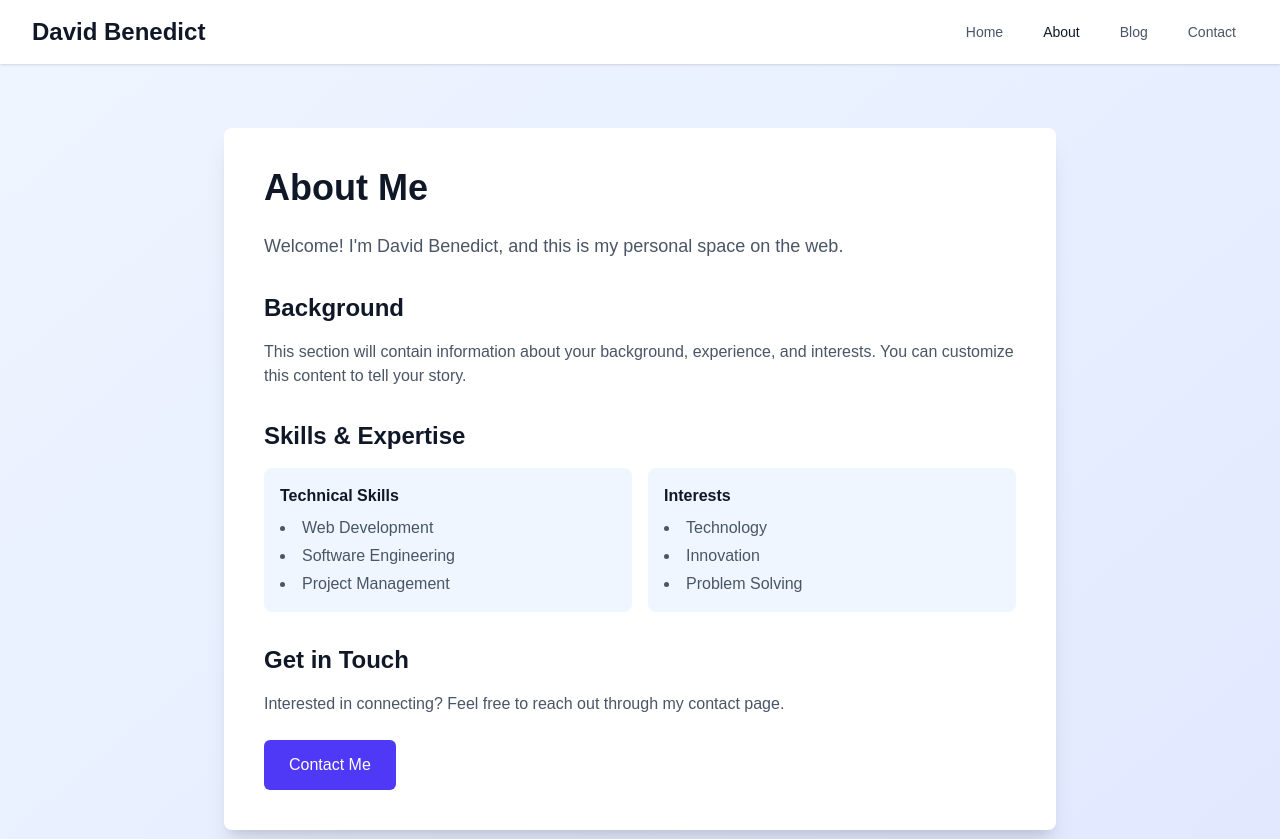
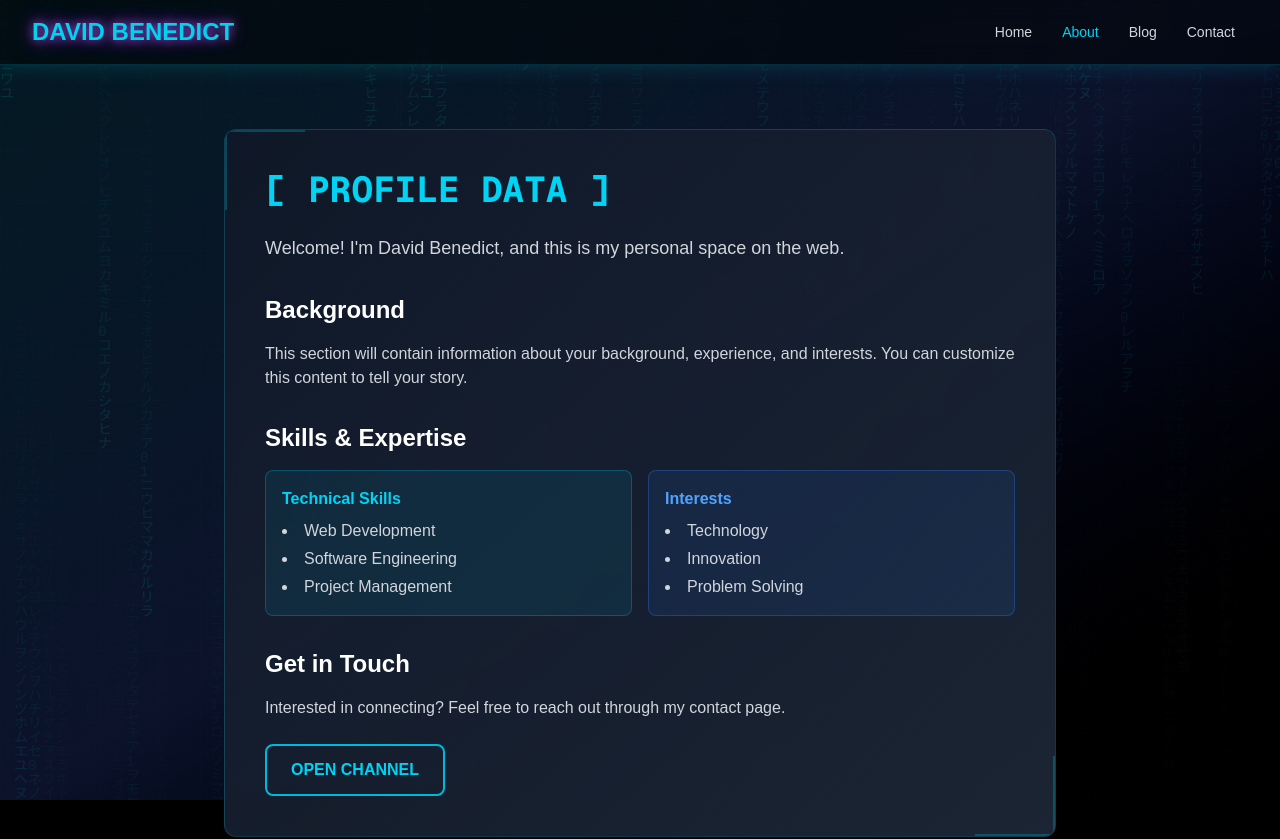
Before and after one commit to davebenedict/dbenedict-website, a Next.js app: page /personal/about in a window 1280 px wide. Shown: the top 839 px of the page. Built offline with nearby package versions, Linux system fonts and the light colour scheme.

Commit message:
Apply Matrix theme to About page with purple glow and CONNECTED TO text

```diff
--- a/src/app/globals.css
+++ b/src/app/globals.css
@@ -82,6 +82,13 @@
 
 /* Glowing text effect */
 .text-glow {
+  text-shadow: 0 0 10px rgba(168, 85, 247, 0.8),
+               0 0 20px rgba(168, 85, 247, 0.6),
+               0 0 30px rgba(168, 85, 247, 0.4),
+               0 0 40px rgba(168, 85, 247, 0.2);
+}
+
+.text-glow-cyan {
   text-shadow: 0 0 10px rgba(0, 255, 255, 0.8),
                0 0 20px rgba(0, 255, 255, 0.6),
                0 0 30px rgba(0, 255, 255, 0.4);
--- a/src/app/personal/about/page.tsx
+++ b/src/app/personal/about/page.tsx
@@ -1,28 +1,35 @@
 import Link from 'next/link';
+import MatrixBackground from '@/components/MatrixBackground';
+import GlowCard from '@/components/GlowCard';
 
 export default function AboutPage() {
   return (
-    <div className="min-h-screen bg-gradient-to-br from-blue-50 to-indigo-100 dark:from-gray-900 dark:to-gray-800">
-      <nav className="bg-white dark:bg-gray-800 shadow-sm">
+    <div className="min-h-screen relative bg-black overflow-hidden">
+      <MatrixBackground />
+      <div className="fixed inset-0 bg-grid opacity-20 pointer-events-none" style={{ zIndex: 1 }} />
+      <div className="fixed inset-0 bg-gradient-to-br from-cyan-950/50 via-blue-950/50 to-black pointer-events-none" style={{ zIndex: 2 }} />
+
+      <div className="relative" style={{ zIndex: 3 }}>
+      <nav className="bg-black/50 backdrop-blur-md border-b border-cyan-500/20 shadow-lg shadow-cyan-500/10">
         <div className="max-w-7xl mx-auto px-4 sm:px-6 lg:px-8">
           <div className="flex justify-between h-16 items-center">
             <div className="flex-shrink-0">
               <Link href="/personal">
-                <h1 className="text-2xl font-bold text-gray-900 dark:text-white">David Benedict</h1>
+                <h1 className="text-2xl font-bold text-cyan-400 text-glow animate-glow-pulse">DAVID BENEDICT</h1>
               </Link>
             </div>
             <div className="hidden md:block">
-              <div className="ml-10 flex items-baseline space-x-4">
-                <Link href="/personal" className="text-gray-600 dark:text-gray-300 hover:bg-gray-100 dark:hover:bg-gray-700 px-3 py-2 rounded-md text-sm font-medium">
+              <div className="ml-10 flex items-baseline space-x-1">
+                <Link href="/personal" className="text-gray-300 hover:text-cyan-400 hover:bg-cyan-500/10 px-3 py-2 rounded-md text-sm font-medium transition-all border border-transparent hover:border-cyan-500/30">
                   Home
                 </Link>
-                <Link href="/personal/about" className="text-gray-900 dark:text-white hover:bg-gray-100 dark:hover:bg-gray-700 px-3 py-2 rounded-md text-sm font-medium">
+                <Link href="/personal/about" className="text-cyan-400 hover:text-cyan-300 hover:bg-cyan-500/10 px-3 py-2 rounded-md text-sm font-medium transition-all border border-transparent hover:border-cyan-500/30">
                   About
                 </Link>
-                <Link href="/personal/blog" className="text-gray-600 dark:text-gray-300 hover:bg-gray-100 dark:hover:bg-gray-700 px-3 py-2 rounded-md text-sm font-medium">
+                <Link href="/personal/blog" className="text-gray-300 hover:text-cyan-400 hover:bg-cyan-500/10 px-3 py-2 rounded-md text-sm font-medium transition-all border border-transparent hover:border-cyan-500/30">
                   Blog
                 </Link>
-                <Link href="/personal/contact" className="text-gray-600 dark:text-gray-300 hover:bg-gray-100 dark:hover:bg-gray-700 px-3 py-2 rounded-md text-sm font-medium">
+                <Link href="/personal/contact" className="text-gray-300 hover:text-cyan-400 hover:bg-cyan-500/10 px-3 py-2 rounded-md text-sm font-medium transition-all border border-transparent hover:border-cyan-500/30">
                   Contact
                 </Link>
               </div>
@@ -32,40 +39,40 @@
       </nav>
 
       <main className="max-w-4xl mx-auto py-16 px-4 sm:px-6 lg:px-8">
-        <div className="bg-white dark:bg-gray-800 shadow-xl rounded-lg overflow-hidden">
+        <GlowCard glowColor="cyan">
           <div className="px-6 py-8 sm:p-10">
-            <h1 className="text-4xl font-bold text-gray-900 dark:text-white mb-6">
-              About Me
+            <h1 className="text-4xl font-bold text-cyan-400 mb-6 font-mono">
+              [ PROFILE DATA ]
             </h1>
 
             <div className="prose dark:prose-invert max-w-none">
-              <p className="text-lg text-gray-600 dark:text-gray-300 mb-6">
+              <p className="text-lg text-gray-300 mb-6">
                 Welcome! I'm David Benedict, and this is my personal space on the web.
               </p>
 
-              <h2 className="text-2xl font-bold text-gray-900 dark:text-white mt-8 mb-4">
+              <h2 className="text-2xl font-bold text-white mt-8 mb-4">
                 Background
               </h2>
-              <p className="text-gray-600 dark:text-gray-300 mb-4">
+              <p className="text-gray-300 mb-4">
                 This section will contain information about your background, experience, and interests.
                 You can customize this content to tell your story.
               </p>
 
-              <h2 className="text-2xl font-bold text-gray-900 dark:text-white mt-8 mb-4">
+              <h2 className="text-2xl font-bold text-white mt-8 mb-4">
                 Skills & Expertise
               </h2>
               <div className="grid grid-cols-1 md:grid-cols-2 gap-4 mb-6">
-                <div className="bg-blue-50 dark:bg-gray-700 p-4 rounded-lg">
-                  <h3 className="font-semibold text-gray-900 dark:text-white mb-2">Technical Skills</h3>
-                  <ul className="list-disc list-inside text-gray-600 dark:text-gray-300 space-y-1">
+                <div className="bg-cyan-500/10 border border-cyan-500/30 p-4 rounded-lg">
+                  <h3 className="font-semibold text-cyan-400 mb-2">Technical Skills</h3>
+                  <ul className="list-disc list-inside text-gray-300 space-y-1">
                     <li>Web Development</li>
                     <li>Software Engineering</li>
                     <li>Project Management</li>
                   </ul>
                 </div>
-                <div className="bg-blue-50 dark:bg-gray-700 p-4 rounded-lg">
-                  <h3 className="font-semibold text-gray-900 dark:text-white mb-2">Interests</h3>
-                  <ul className="list-disc list-inside text-gray-600 dark:text-gray-300 space-y-1">
+                <div className="bg-blue-500/10 border border-blue-500/30 p-4 rounded-lg">
+                  <h3 className="font-semibold text-blue-400 mb-2">Interests</h3>
+                  <ul className="list-disc list-inside text-gray-300 space-y-1">
                     <li>Technology</li>
                     <li>Innovation</li>
                     <li>Problem Solving</li>
@@ -73,31 +80,32 @@
                 </div>
               </div>
 
-              <h2 className="text-2xl font-bold text-gray-900 dark:text-white mt-8 mb-4">
+              <h2 className="text-2xl font-bold text-white mt-8 mb-4">
                 Get in Touch
               </h2>
-              <p className="text-gray-600 dark:text-gray-300 mb-6">
+              <p className="text-gray-300 mb-6">
                 Interested in connecting? Feel free to reach out through my contact page.
               </p>
 
               <Link
                 href="/personal/contact"
-                className="inline-flex items-center px-6 py-3 border border-transparent text-base font-medium rounded-md text-white bg-indigo-600 hover:bg-indigo-700"
+                className="inline-flex items-center px-6 py-3 border-2 border-cyan-500 text-cyan-400 font-bold rounded-lg hover:bg-cyan-500 hover:text-black transition-all"
               >
-                Contact Me
+                OPEN CHANNEL
               </Link>
             </div>
           </div>
-        </div>
+        </GlowCard>
       </main>
 
-      <footer className="bg-white dark:bg-gray-800 mt-20">
+      <footer className="bg-black/50 backdrop-blur-md border-t border-cyan-500/20 mt-20">
         <div className="max-w-7xl mx-auto py-12 px-4 sm:px-6 lg:px-8">
-          <p className="text-center text-gray-500 dark:text-gray-400">
-            &copy; 2026 David Benedict. All rights reserved.
+          <p className="text-center text-gray-400">
+            &copy; 2026 <span className="text-cyan-400">David Benedict</span>. All rights reserved.
           </p>
         </div>
       </footer>
+      </div>
     </div>
   );
 }
--- a/src/app/personal/page.tsx
+++ b/src/app/personal/page.tsx
@@ -55,7 +55,7 @@
           </div>
 
           <h1 className="text-5xl font-extrabold sm:text-6xl md:text-7xl mb-6">
-            <span className="block text-white mb-2">WELCOME TO</span>
+            <span className="block text-white mb-2">CONNECTED TO</span>
             <span className="block text-cyan-400 text-glow animate-glow-pulse">
               DAVID BENEDICT
             </span>
```
